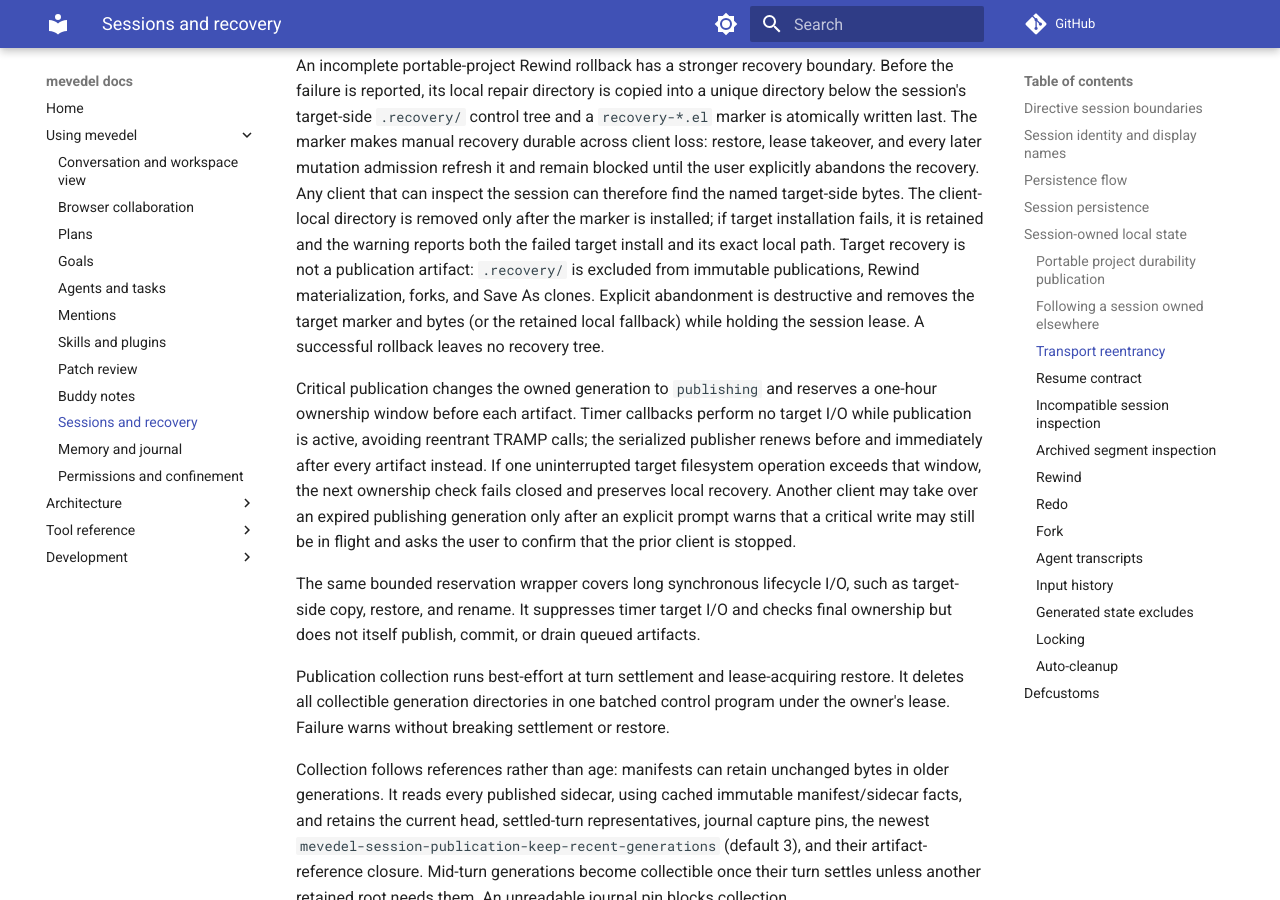
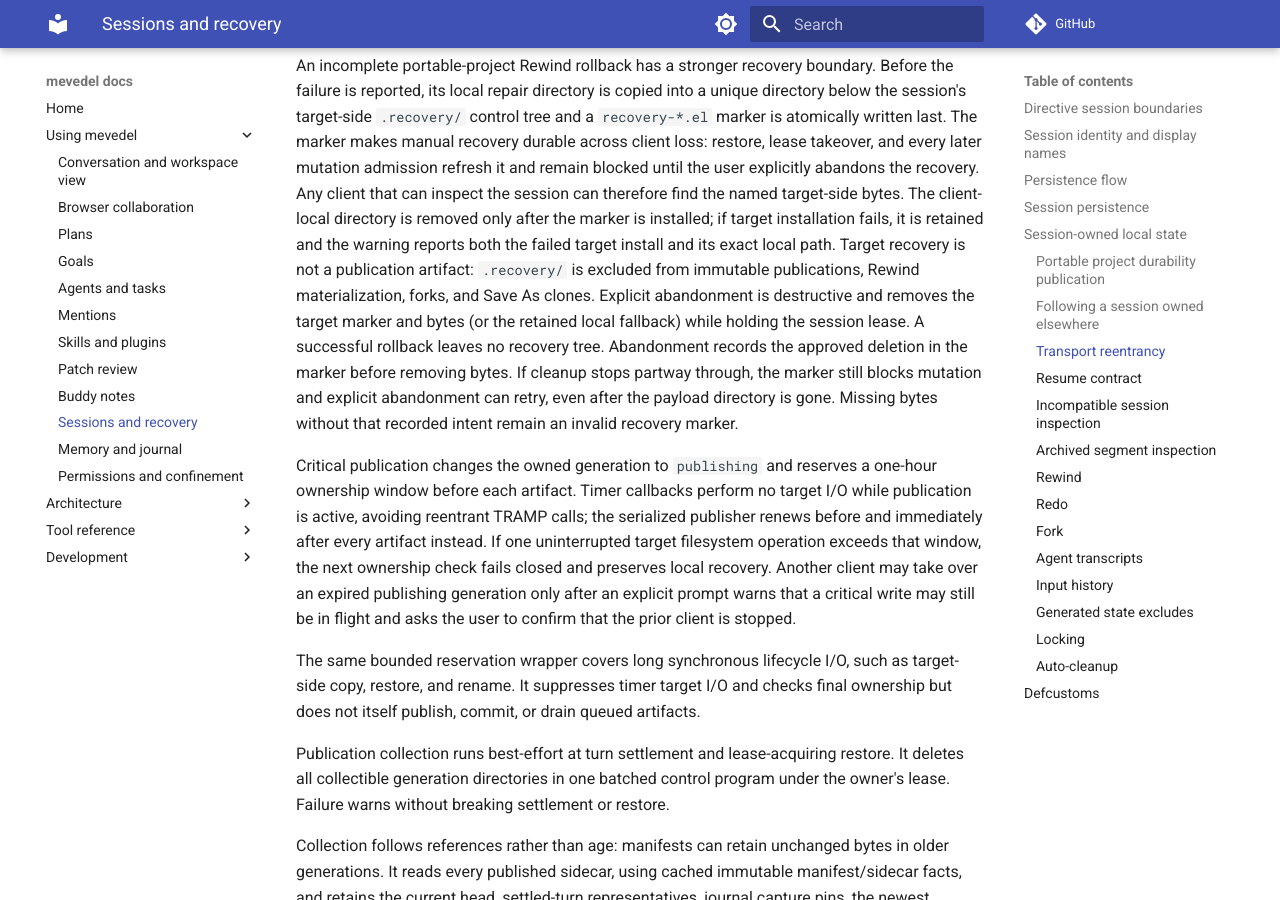
Before and after one commit to FrauH0lle/mevedel, an MkDocs documentation site: the page built from docs/sessions.md, in a window 1280 px wide and 900 px high, scrolled down 16168 px. Built offline with MkDocs 1.6.1 and Material for MkDocs 9.7.7, drawn with Linux system fonts in a browser that asks for light colours; comment, search, counter and statistics services are not loaded.

Commit message:
fix(recovery): Persist abandonment intent before deleting bytes
* mevedel-session-recovery.el (mevedel-session-recovery--abandon):
Record approved abandonment atomically before payload cleanup.
(mevedel-session-recovery--read-marker): Permit an absent payload only
for an abandonment marker and report its incomplete cleanup.
* test/test-mevedel-session-publication.el
(mevedel-session-publication-abandon): Exercise each cleanup failure,
disk reload, blocked mutation and successful retry; reject unapproved loss.
* docs/sessions.md: Document retryable partial abandonment.

Validate 22 publication tests, six focused recovery/remote cases, and
warning-free compilation of 199 files.

```diff
--- a/docs/sessions.md
+++ b/docs/sessions.md
@@ -747,7 +747,11 @@ path. Target recovery is not a publication artifact: `.recovery/` is excluded
 from immutable publications, Rewind materialization, forks, and Save As
 clones. Explicit abandonment is destructive and removes the target marker and
 bytes (or the retained local fallback) while holding the session lease. A
-successful rollback leaves no recovery tree.
+successful rollback leaves no recovery tree. Abandonment records the approved
+deletion in the marker before removing bytes. If cleanup stops partway through,
+the marker still blocks mutation and explicit abandonment can retry, even after
+the payload directory is gone. Missing bytes without that recorded intent remain
+an invalid recovery marker.
 
 Critical publication changes the owned generation to `publishing` and reserves
 a one-hour ownership window before each artifact.  Timer callbacks perform no
```
Also changed, not shown: 2 other files.
